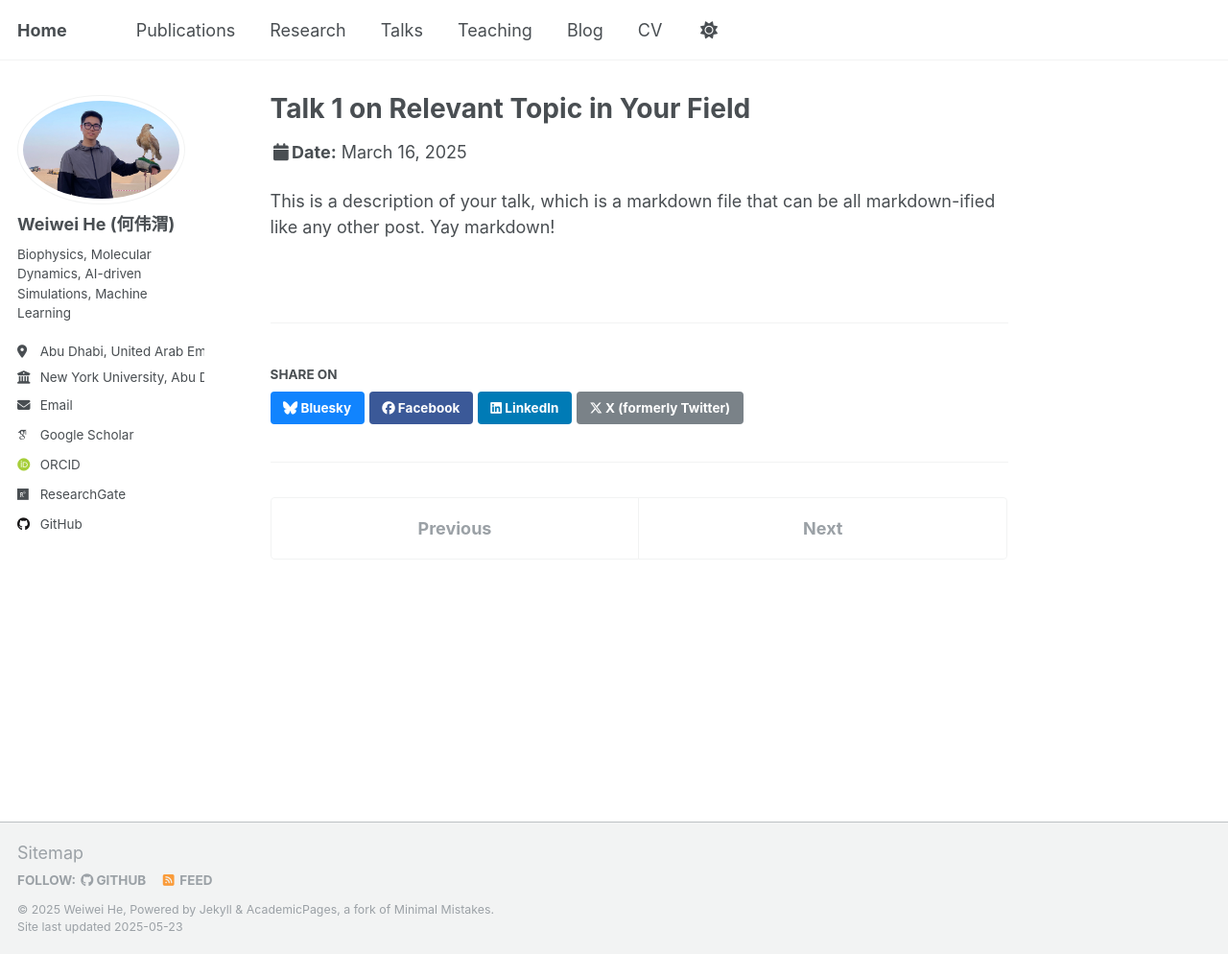
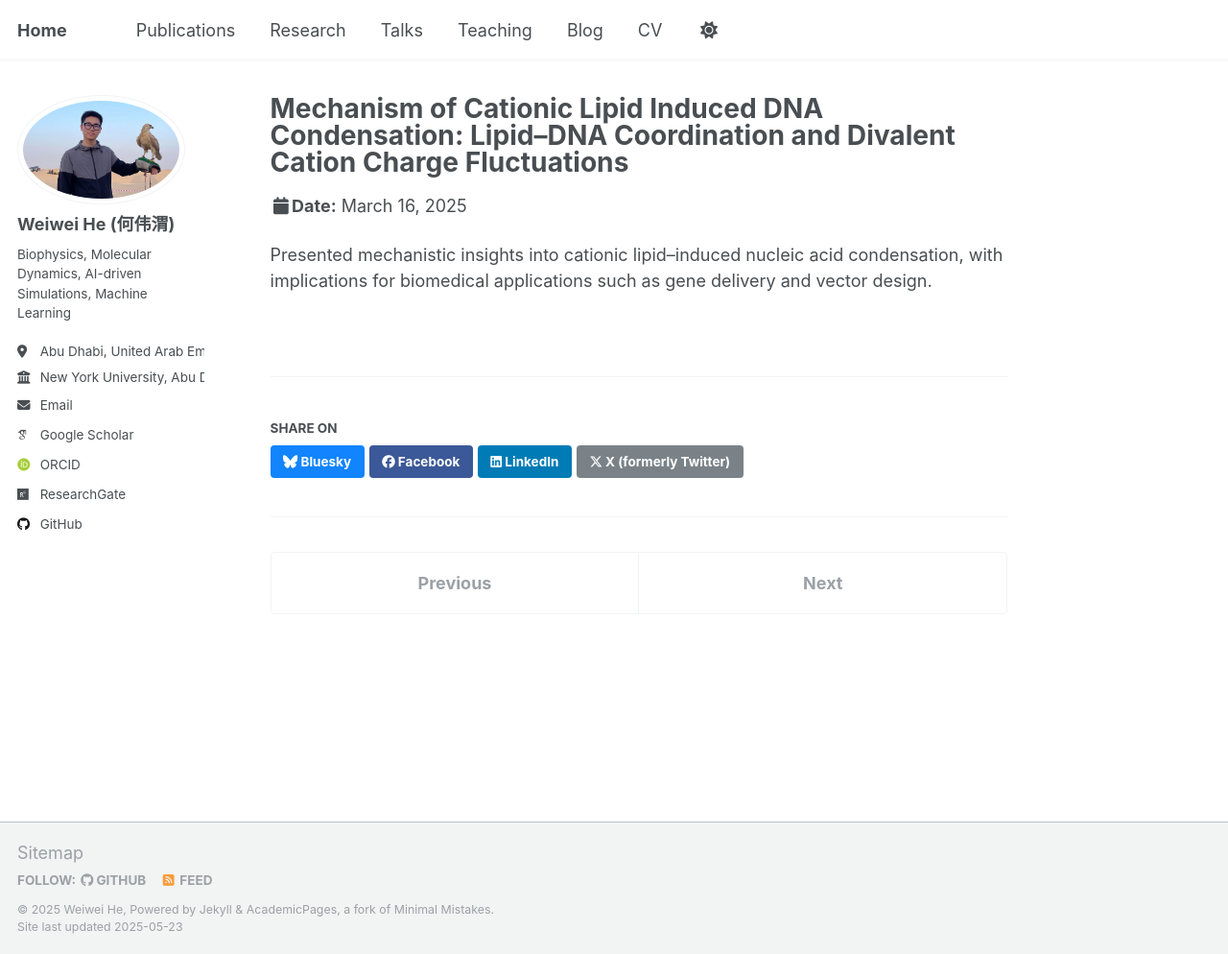
Before and after one commit to Warrenheww/warrenheww.github.io, a Jekyll site: the page built from _talks/2025-03-talk-1.md, in a window 1280 px wide and 994 px high. Shown: the whole window at 96% size. Built offline with Jekyll 4.4.1, drawn with Linux system fonts in a browser that asks for light colours; some web fonts are replaced.

Commit message:
Update 2025-03-talk-1.md

```diff
--- a/_talks/2025-03-talk-1.md
+++ b/_talks/2025-03-talk-1.md
@@ -1,5 +1,5 @@
 ---
-title: "Talk 1 on Relevant Topic in Your Field"
+title: "Mechanism of Cationic Lipid Induced DNA Condensation: Lipid–DNA Coordination and Divalent Cation Charge Fluctuations"
 collection: talks
 type: "Talk"
 permalink: /talks/2025-03-talk-1
@@ -9,4 +9,4 @@ location: "
 The University of Hong Kong, Pokfulam, Hong Kong"
 ---
 
-This is a description of your talk, which is a markdown file that can be all markdown-ified like any other post. Yay markdown!
+Presented mechanistic insights into cationic lipid–induced nucleic acid condensation, with implications for biomedical applications such as gene delivery and vector design.
```
